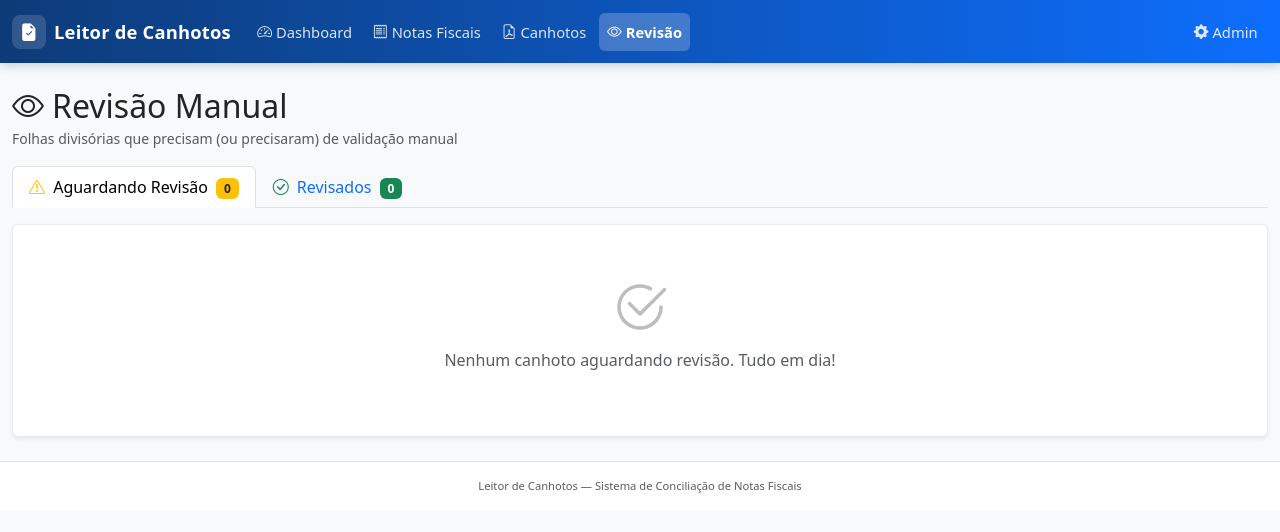
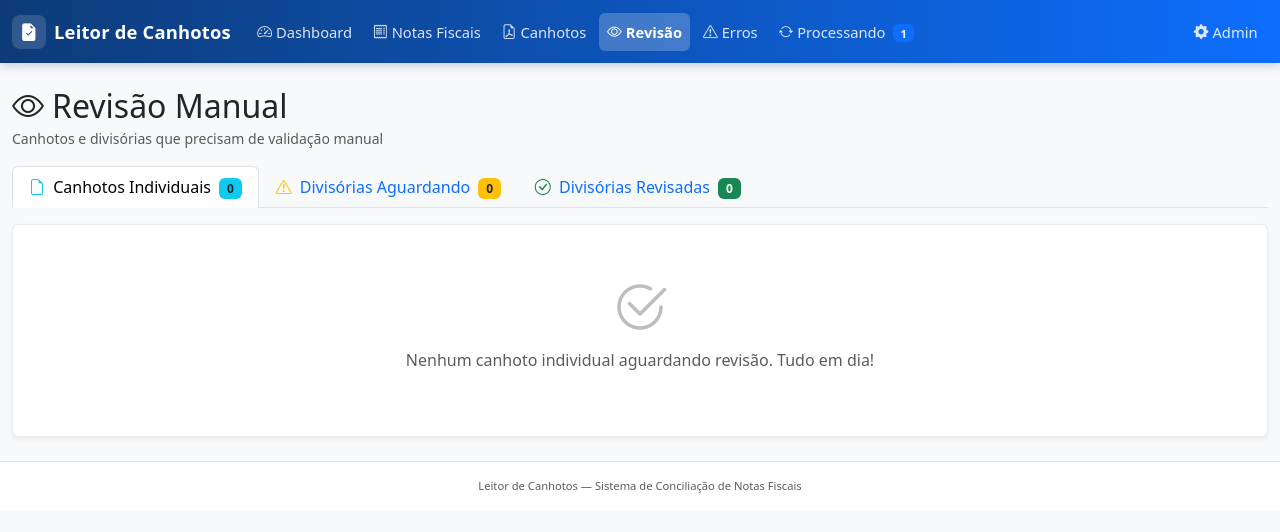
Before and after one commit to Thiagoolivs/leitor_canhotos, a Django app: page /canhotos/revisao/ in a window 1280 px wide. Shown: the top 532 px of the page. Run offline with Django 4.2, Linux system fonts and the light colour scheme; tables that the repository leaves empty hold one stand-in row (values such as "Sample post"); parts of the project's set-up code (start-up, migrations or seed data) failed here and were passed over.

Commit message:
Adiciona novas abas de navegação: Erros e Processando
- Navbar: nova aba "Erros" com badge vermelho (contagem de canhotos em ERRO)
- Navbar: aba "Processando" aparece dinamicamente quando há itens na fila
- Revisão: expandida com 3 sub-abas (Canhotos Individuais, Divisórias Aguardando, Divisórias Revisadas)
- Context processors: adicionados erro_count e processando_count para badges na navbar
- Novas views: ErroListView (paginada) e ProcessandoListView (paginada)
- Cada aba de erro permite reprocessar OCR direto da listagem

Co-Authored-By: Claude Sonnet 4.6 <noreply@anthropic.com>
Claude-Session: https://claude.ai/code/session_01XNx6N4hoZNZJTQtk7G7a8t

```diff
--- a/apps/canhotos/context_processors.py
+++ b/apps/canhotos/context_processors.py
@@ -1,7 +1,7 @@
 """
 Context processors for Canhotos — exposes counters used in the navbar
-(e.g. the "Revisão" tab badge) on every page without each view needing
-to compute it explicitly.
+(e.g. the "Revisão" and "Erros" tab badges) on every page without each
+view needing to compute it explicitly.
 """
 from apps.canhotos.models import Canhoto, StatusProcessamento
 
@@ -12,3 +12,21 @@ def revisao_pendente_count(request):
     except Exception:
         count = 0
     return {'revisao_pendente_count': count}
+
+
+def erro_count(request):
+    try:
+        count = Canhoto.objects.filter(status_processamento=StatusProcessamento.ERRO).count()
+    except Exception:
+        count = 0
+    return {'erro_count': count}
+
+
+def processando_count(request):
+    try:
+        count = Canhoto.objects.filter(
+            status_processamento__in=[StatusProcessamento.PENDENTE, StatusProcessamento.PROCESSANDO],
+        ).count()
+    except Exception:
+        count = 0
+    return {'processando_count': count}
--- a/apps/canhotos/urls.py
+++ b/apps/canhotos/urls.py
@@ -12,6 +12,8 @@ app_name = 'canhotos'
 urlpatterns = [
     path('', views.CanhotoListView.as_view(), name='lista'),
     path('revisao/', views.RevisaoListView.as_view(), name='revisao'),
+    path('erros/', views.ErroListView.as_view(), name='erros'),
+    path('processando/', views.ProcessandoListView.as_view(), name='processando'),
     path('<int:pk>/', views.CanhotoDetailView.as_view(), name='detalhe'),
     path('<int:pk>/arquivo/', views.ServirArquivoCanhotoView.as_view(), name='arquivo'),
     path('<int:pk>/reprocessar/', views.ReprocessarOCRView.as_view(), name='reprocessar'),
--- a/apps/canhotos/views.py
+++ b/apps/canhotos/views.py
@@ -307,12 +307,11 @@ class AtribuirNotasDivisoriaView(View):
 
 class RevisaoListView(View):
     """
-    Dedicated "Revisão" tab: groups divider-sheet canhotos by review state so
-    operators can find pending validations without digging through filters.
+    Dedicated "Revisão" tab with three sub-tabs:
 
-    - aguardando: tipo_pagina divisória with status_processamento REVISAO.
-    - revisados: tipo_pagina divisória already resolved (status SUCESSO),
-      i.e. all detected numbers were attributed to notas.
+    1. Canhotos individuais em REVISAO (não-divisória).
+    2. Divisórias aguardando revisão (REVISAO).
+    3. Divisórias já revisadas (SUCESSO).
     """
     http_method_names = ['get']
 
@@ -320,19 +319,81 @@ class RevisaoListView(View):
         from django.shortcuts import render
         from apps.canhotos.models import TipoPagina
 
-        base = Canhoto.objects.filter(
+        canhotos_revisao = (
+            Canhoto.objects
+            .filter(status_processamento=StatusProcessamento.REVISAO)
+            .exclude(tipo_pagina__in=[TipoPagina.DIVISORIA, TipoPagina.DIVISORIA_MISTA])
+            .select_related('nota')
+            .order_by('-updated_at')
+        )
+
+        base_divisorias = Canhoto.objects.filter(
             tipo_pagina__in=[TipoPagina.DIVISORIA, TipoPagina.DIVISORIA_MISTA],
         ).select_related().order_by('-updated_at')
 
-        aguardando = base.filter(status_processamento=StatusProcessamento.REVISAO)
-        revisados = base.filter(status_processamento=StatusProcessamento.SUCESSO)
+        aguardando = base_divisorias.filter(status_processamento=StatusProcessamento.REVISAO)
+        revisados = base_divisorias.filter(status_processamento=StatusProcessamento.SUCESSO)
 
         return render(request, 'canhotos/revisao.html', {
+            'canhotos_revisao': canhotos_revisao,
+            'total_canhotos_revisao': canhotos_revisao.count(),
             'aguardando': aguardando,
             'revisados': revisados,
             'total_aguardando': aguardando.count(),
             'total_revisados': revisados.count(),
         })
+
+
+class ErroListView(ListView):
+    """Paginated list of canhotos with ERRO status."""
+    model = Canhoto
+    template_name = 'canhotos/erros.html'
+    context_object_name = 'canhotos'
+    paginate_by = 20
+
+    def get_queryset(self):
+        return (
+            Canhoto.objects
+            .filter(status_processamento=StatusProcessamento.ERRO)
+            .select_related('nota')
+            .order_by('-updated_at')
+        )
+
+    def get_context_data(self, **kwargs):
+        context = super().get_context_data(**kwargs)
+        context['total_count'] = self.get_queryset().count()
+        return context
+
+
+class ProcessandoListView(ListView):
+    """Paginated list of canhotos being processed (PENDENTE/PROCESSANDO)."""
+    model = Canhoto
+    template_name = 'canhotos/processando.html'
+    context_object_name = 'canhotos'
+    paginate_by = 20
+
+    def get_queryset(self):
+        return (
+            Canhoto.objects
+            .filter(status_processamento__in=[
+                StatusProcessamento.PENDENTE,
+                StatusProcessamento.PROCESSANDO,
+            ])
+            .select_related('nota')
+            .order_by('-created_at')
+        )
+
+    def get_context_data(self, **kwargs):
+        context = super().get_context_data(**kwargs)
+        qs = self.get_queryset()
+        context['total_count'] = qs.count()
+        context['total_pendente'] = qs.filter(
+            status_processamento=StatusProcessamento.PENDENTE,
+        ).count()
+        context['total_processando'] = qs.filter(
+            status_processamento=StatusProcessamento.PROCESSANDO,
+        ).count()
+        return context
 
 
 class CorrigirNumeroView(View):
--- a/config/settings/base.py
+++ b/config/settings/base.py
@@ -86,6 +86,8 @@ TEMPLATES = [
                 'django.contrib.auth.context_processors.auth',
                 'django.contrib.messages.context_processors.messages',
                 'apps.canhotos.context_processors.revisao_pendente_count',
+                'apps.canhotos.context_processors.erro_count',
+                'apps.canhotos.context_processors.processando_count',
             ],
         },
     },
--- a/templates/base.html
+++ b/templates/base.html
@@ -60,6 +60,24 @@
             {% endif %}
           </a>
         </li>
+        <li class="nav-item">
+          <a class="nav-link {% block nav_erros %}{% endblock %}"
+             href="{% url 'canhotos:erros' %}">
+            <i class="bi bi-exclamation-triangle me-1"></i>Erros
+            {% if erro_count %}
+              <span class="badge bg-danger ms-1">{{ erro_count }}</span>
+            {% endif %}
+          </a>
+        </li>
+        {% if processando_count %}
+        <li class="nav-item">
+          <a class="nav-link {% block nav_processando %}{% endblock %}"
+             href="{% url 'canhotos:processando' %}">
+            <i class="bi bi-arrow-repeat me-1"></i>Processando
+            <span class="badge bg-primary ms-1">{{ processando_count }}</span>
+          </a>
+        </li>
+        {% endif %}
       </ul>
       <ul class="navbar-nav ms-auto">
         <li class="nav-item">
--- a/templates/canhotos/revisao.html
+++ b/templates/canhotos/revisao.html
@@ -8,30 +8,109 @@
 <div class="row mb-3 align-items-center">
   <div class="col">
     <h2 class="mb-0"><i class="bi bi-eye me-2"></i>Revisão Manual</h2>
-    <small class="text-muted">Folhas divisórias que precisam (ou precisaram) de validação manual</small>
+    <small class="text-muted">Canhotos e divisórias que precisam de validação manual</small>
   </div>
 </div>
 
 <ul class="nav nav-tabs mb-3" id="revisao-tabs" role="tablist">
   <li class="nav-item" role="presentation">
-    <button class="nav-link active" id="tab-aguardando-btn" data-bs-toggle="tab" data-bs-target="#tab-aguardando"
+    <button class="nav-link active" id="tab-canhotos-btn" data-bs-toggle="tab" data-bs-target="#tab-canhotos"
+            type="button" role="tab">
+      <i class="bi bi-file-earmark me-1 text-info"></i>
+      Canhotos Individuais <span class="badge bg-info text-dark ms-1">{{ total_canhotos_revisao }}</span>
+    </button>
+  </li>
+  <li class="nav-item" role="presentation">
+    <button class="nav-link" id="tab-aguardando-btn" data-bs-toggle="tab" data-bs-target="#tab-aguardando"
             type="button" role="tab">
       <i class="bi bi-exclamation-triangle me-1 text-warning"></i>
-      Aguardando Revisão <span class="badge bg-warning text-dark ms-1">{{ total_aguardando }}</span>
+      Divisórias Aguardando <span class="badge bg-warning text-dark ms-1">{{ total_aguardando }}</span>
     </button>
   </li>
   <li class="nav-item" role="presentation">
     <button class="nav-link" id="tab-revisados-btn" data-bs-toggle="tab" data-bs-target="#tab-revisados"
             type="button" role="tab">
       <i class="bi bi-check-circle me-1 text-success"></i>
-      Revisados <span class="badge bg-success ms-1">{{ total_revisados }}</span>
+      Divisórias Revisadas <span class="badge bg-success ms-1">{{ total_revisados }}</span>
     </button>
   </li>
 </ul>
 
 <div class="tab-content">
-  <!-- Aguardando Revisão -->
-  <div class="tab-pane fade show active" id="tab-aguardando" role="tabpanel">
+  <!-- Canhotos Individuais em Revisão -->
+  <div class="tab-pane fade show active" id="tab-canhotos" role="tabpanel">
+    <div class="card shadow-sm">
+      <div class="card-body p-0">
+        {% if canhotos_revisao %}
+        <div class="table-responsive">
+          <table class="table table-hover table-striped mb-0 align-middle">
+            <thead class="table-dark">
+              <tr>
+                <th>#</th>
+                <th>Arquivo</th>
+                <th>Número Detectado</th>
+                <th>Confiança</th>
+                <th>Erro / Motivo</th>
+                <th>Atualizado em</th>
+                <th class="text-center">Ações</th>
+              </tr>
+            </thead>
+            <tbody>
+              {% for canhoto in canhotos_revisao %}
+              <tr>
+                <td>{{ canhoto.pk }}</td>
+                <td>
+                  {% if canhoto.arquivo %}
+                    <a href="{% url 'canhotos:arquivo' canhoto.pk %}" target="_blank"
+                       class="text-truncate d-inline-block" style="max-width:180px;" title="{{ canhoto.nome_arquivo }}">
+                      <i class="bi bi-file-earmark me-1"></i>{{ canhoto.nome_arquivo }}
+                    </a>
+                  {% else %}
+                    <span class="text-muted">Sem arquivo</span>
+                  {% endif %}
+                </td>
+                <td>
+                  {{ canhoto.numero_detectado|default:"—" }}
+                </td>
+                <td>
+                  {% if canhoto.confianca_deteccao == "ALTA" %}
+                    <span class="badge bg-success">Alta</span>
+                  {% elif canhoto.confianca_deteccao == "MEDIA" %}
+                    <span class="badge bg-warning text-dark">Média</span>
+                  {% elif canhoto.confianca_deteccao == "BAIXA" %}
+                    <span class="badge bg-danger">Baixa</span>
+                  {% else %}
+                    <span class="text-muted">—</span>
+                  {% endif %}
+                </td>
+                <td class="small text-muted">
+                  <span class="text-truncate d-inline-block" style="max-width:250px;" title="{{ canhoto.erro_mensagem }}">
+                    {{ canhoto.erro_mensagem|truncatechars:80|default:"—" }}
+                  </span>
+                </td>
+                <td class="small text-muted">{{ canhoto.updated_at|date:"d/m/Y H:i" }}</td>
+                <td class="text-center">
+                  <a href="{% url 'canhotos:detalhe' canhoto.pk %}" class="btn btn-sm btn-warning" title="Revisar agora">
+                    <i class="bi bi-pencil-square me-1"></i>Revisar
+                  </a>
+                </td>
+              </tr>
+              {% endfor %}
+            </tbody>
+          </table>
+        </div>
+        {% else %}
+        <div class="text-center py-5 text-muted">
+          <i class="bi bi-check2-circle display-4"></i>
+          <p class="mt-2">Nenhum canhoto individual aguardando revisão. Tudo em dia!</p>
+        </div>
+        {% endif %}
+      </div>
+    </div>
+  </div>
+
+  <!-- Divisórias Aguardando Revisão -->
+  <div class="tab-pane fade" id="tab-aguardando" role="tabpanel">
     <div class="card shadow-sm">
       <div class="card-body p-0">
         {% if aguardando %}
@@ -85,14 +164,14 @@
         {% else %}
         <div class="text-center py-5 text-muted">
           <i class="bi bi-check2-circle display-4"></i>
-          <p class="mt-2">Nenhum canhoto aguardando revisão. Tudo em dia!</p>
+          <p class="mt-2">Nenhuma divisória aguardando revisão. Tudo em dia!</p>
         </div>
         {% endif %}
       </div>
     </div>
   </div>
 
-  <!-- Revisados -->
+  <!-- Divisórias Revisadas -->
   <div class="tab-pane fade" id="tab-revisados" role="tabpanel">
     <div class="card shadow-sm">
       <div class="card-body p-0">
```
Also changed, not shown: templates/canhotos/erros.html (added, +122 -0 lines), templates/canhotos/processando.html (added, +114 -0 lines).
